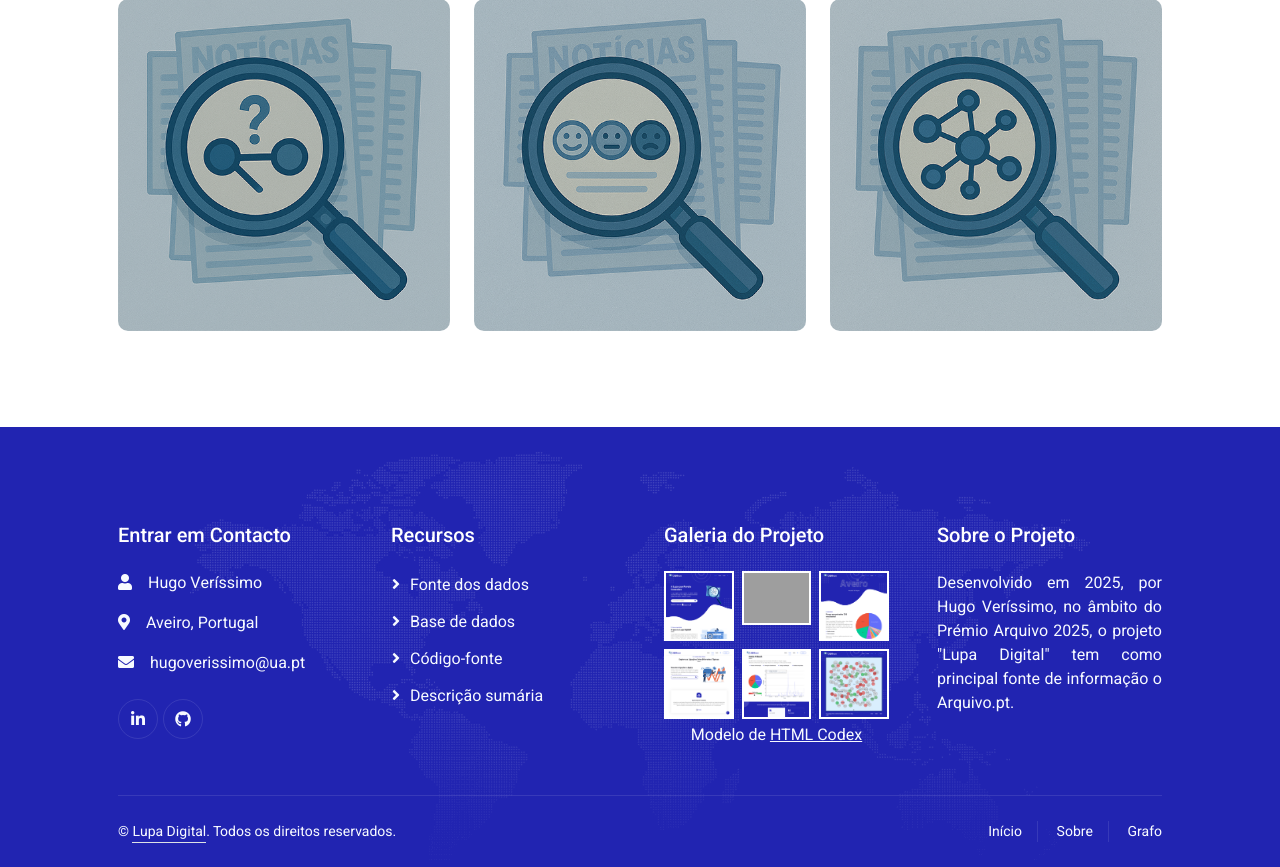
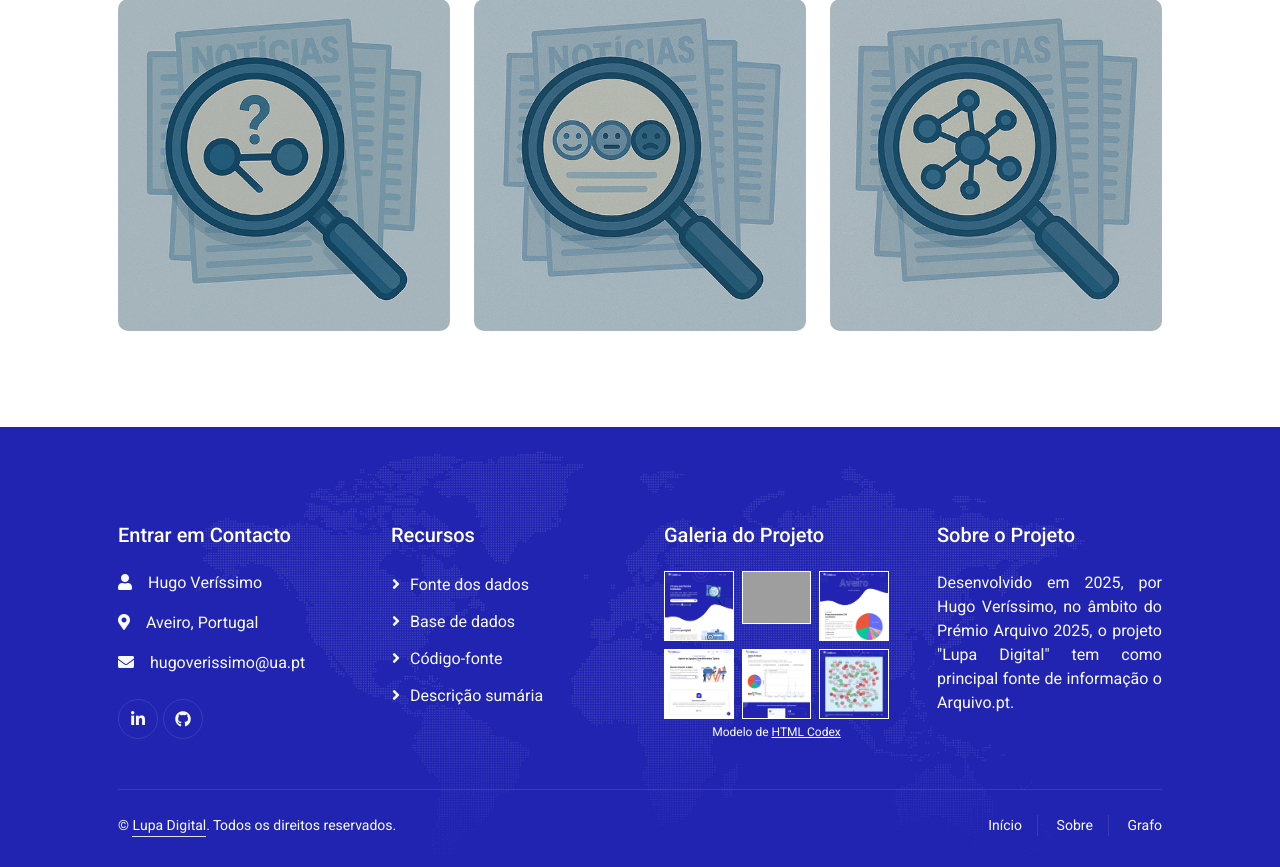
Before and after one commit to LupaDigital25/app, a Flask app: page / in a window 1280 px wide. Shown: the part 2133-3000 px from the top of the page. After the commit the page ends 2970 px from the top, so only its background shows below. Run offline with Flask 3, Linux system fonts and the light colour scheme; some libraries are stand-ins or nearby versions; grey boxes are pictures that could not be loaded.

Commit message:
Update index.html

```diff
--- a/templates/index.html
+++ b/templates/index.html
@@ -512,25 +512,25 @@
                         <h5 class="text-white mb-4">Galeria do Projeto</h5>
                         <div class="row g-2">
                             <div class="col-4">
-                                <img class="img-fluid" style="border: 2px solid white" src="{{ url_for('static', filename='img/gallery_01.png') }}" alt="Gallery 01">
+                                <img class="img-fluid" style="border: 1px solid white" src="{{ url_for('static', filename='img/gallery_01.png') }}" alt="Gallery 01">
                             </div>
                             <div class="col-4">
-                                <img class="img-fluid" style="border: 2px solid white" src="{{ url_for('static', filename='img/gallery_02.png') }}" alt="Gallery 02">
+                                <img class="img-fluid" style="border: 1px solid white" src="{{ url_for('static', filename='img/gallery_02.png') }}" alt="Gallery 02">
                             </div>
                             <div class="col-4">
-                                <img class="img-fluid" style="border: 2px solid white" src="{{ url_for('static', filename='img/gallery_03.png') }}" alt="Gallery 03">
+                                <img class="img-fluid" style="border: 1px solid white" src="{{ url_for('static', filename='img/gallery_03.png') }}" alt="Gallery 03">
                             </div>
                             <div class="col-4">
-                                <img class="img-fluid" style="border: 2px solid white" src="{{ url_for('static', filename='img/gallery_04.png') }}" alt="Gallery 04">
+                                <img class="img-fluid" style="border: 1px solid white" src="{{ url_for('static', filename='img/gallery_04.png') }}" alt="Gallery 04">
                             </div>
                             <div class="col-4">
-                                <img class="img-fluid" style="border: 2px solid white" src="{{ url_for('static', filename='img/gallery_05.png') }}" alt="Gallery 05">
+                                <img class="img-fluid" style="border: 1px solid white" src="{{ url_for('static', filename='img/gallery_05.png') }}" alt="Gallery 05">
                             </div>
                             <div class="col-4">
-                                <img class="img-fluid" style="border: 2px solid white" src="{{ url_for('static', filename='img/gallery_06.png') }}" alt="Gallery 06">
+                                <img class="img-fluid" style="border: 1px solid white" src="{{ url_for('static', filename='img/gallery_06.png') }}" alt="Gallery 06">
                             </div>
                         </div>
-                        <div class="text-center mt-1">
+                        <div class="text-center mt-1" style="font-size: 0.75em;">
                             Modelo de </a><a style="text-decoration: underline; color: inherit;" href="https://htmlcodex.com" target="_blank">HTML Codex</a>
                         </div>
                     </div>
```
